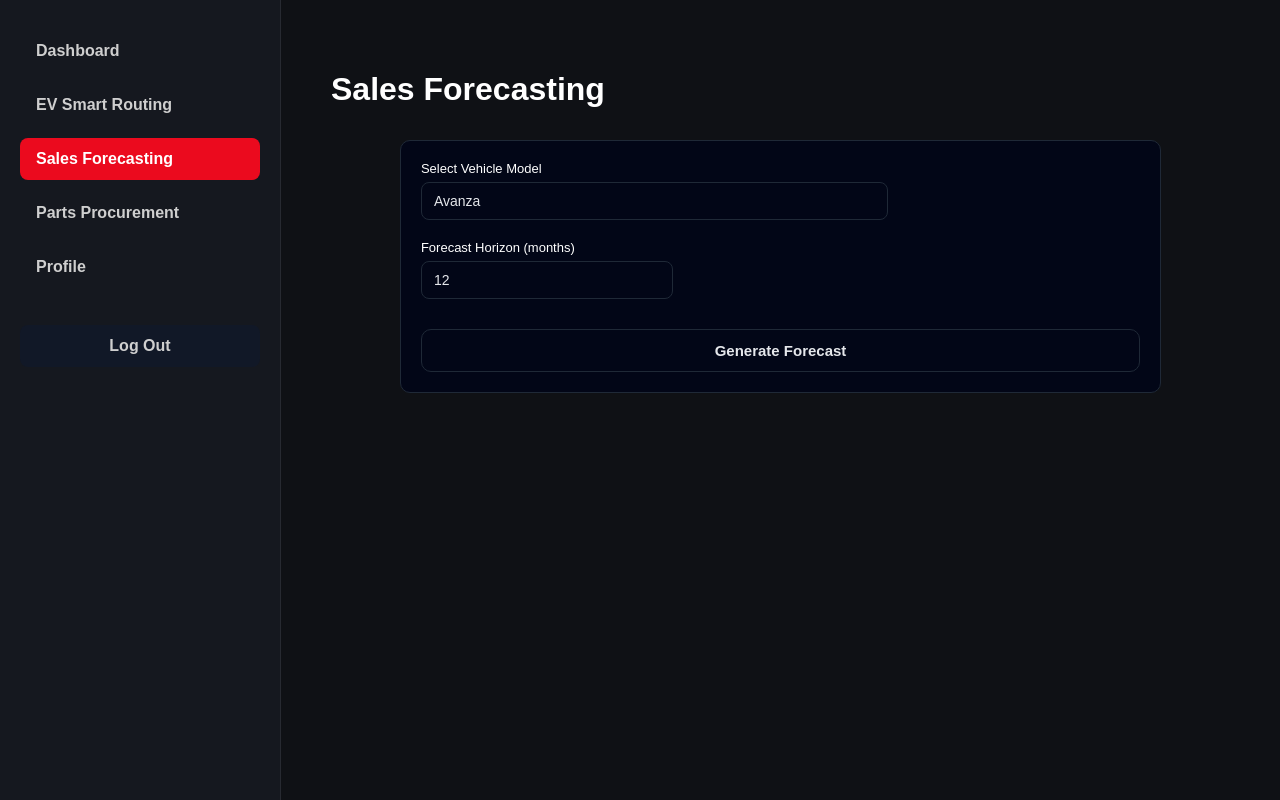
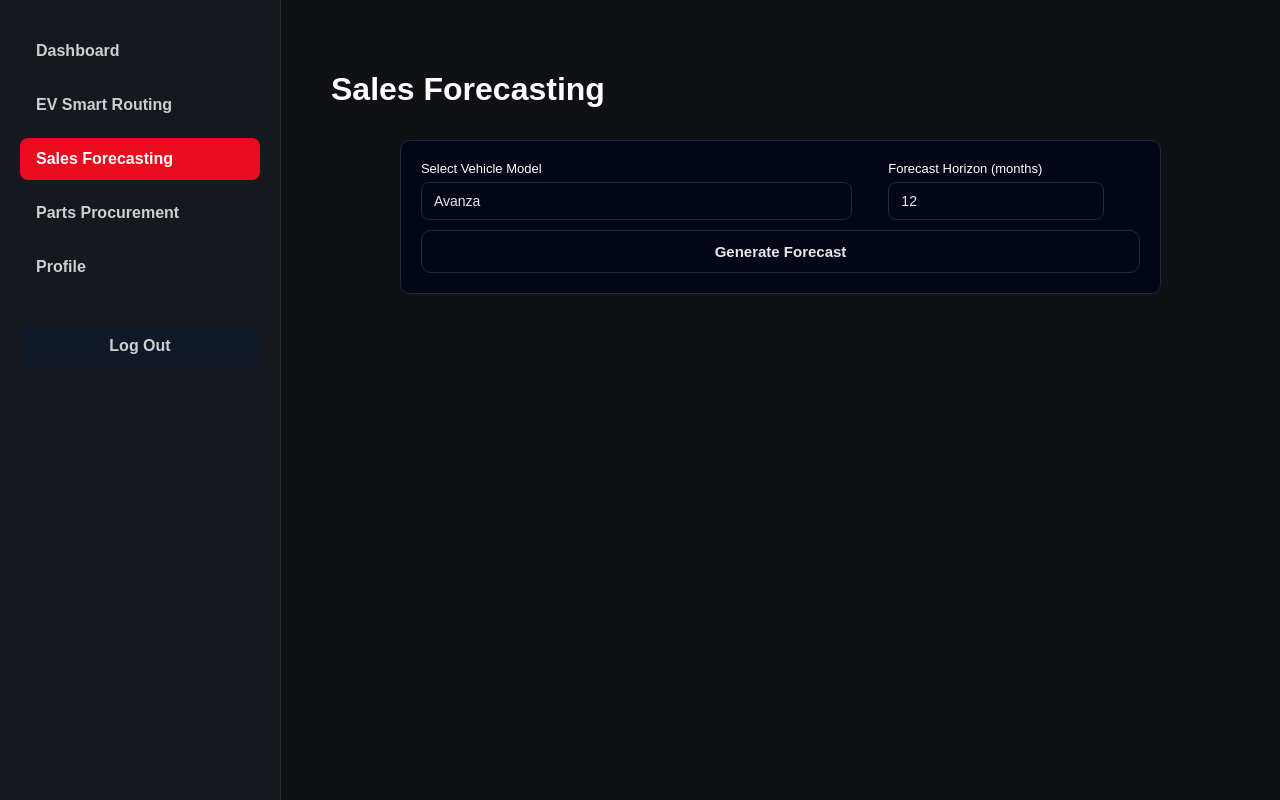
Before and after one commit to charles-balingit/SofdesProject, a Flask app: page /sales-forecasting in a window 1280 px wide. Shown: the part 71-871 px from the top of the page. Run offline with Flask 3, Linux system fonts and the light colour scheme; the visitor is signed in with stand-in values (Sample User, id 1).

Commit message:
sales-forecast design

```diff
--- a/app/static/css/styles.css
+++ b/app/static/css/styles.css
@@ -1015,19 +1015,19 @@ select {
     border: 1px solid #1f2937;
     width: 80%;
     margin: 10px auto;
-    gap: 20px;
+    gap: 5%;
 }
 
 .left-row {
     display: flex;
     flex-direction: column;
-    width: 65%;
+    width: 60%;
 }
 
 .right-row {
     display: flex;
     flex-direction: column;
-    width: 35%;
+    width: 30%;
 }
 
 /* labels */
```
